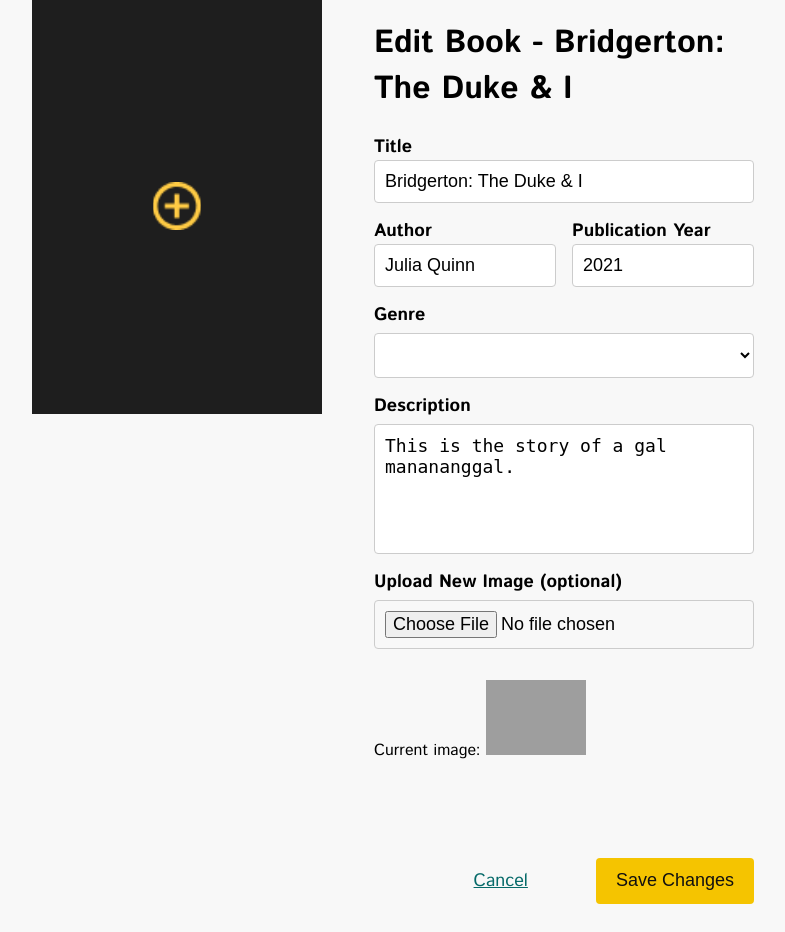
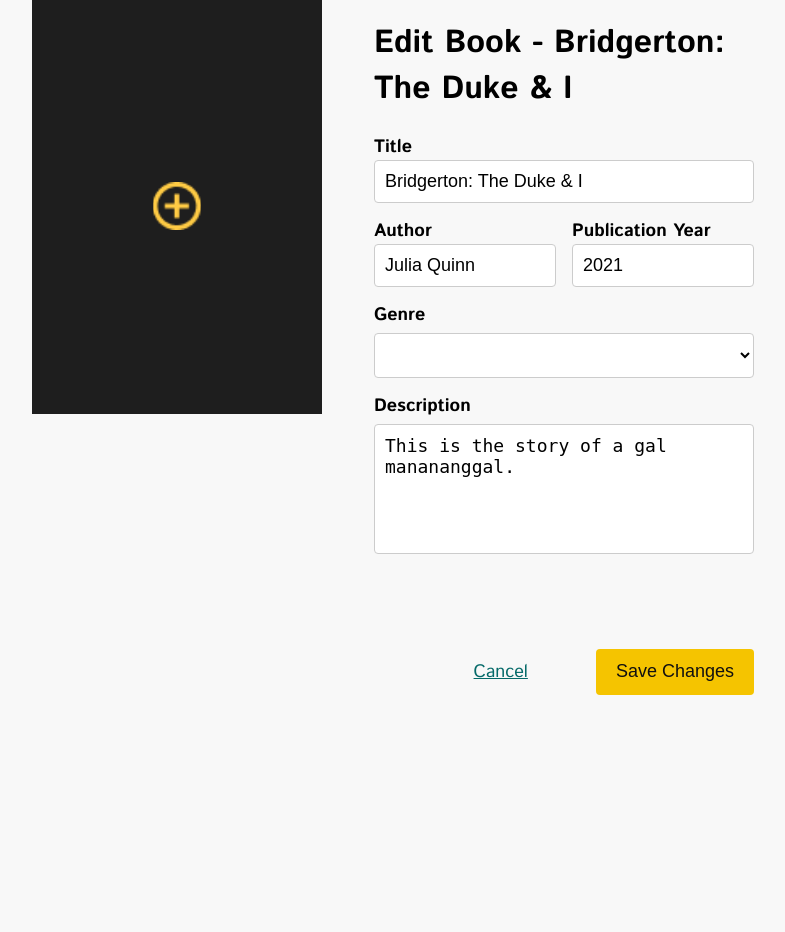
Before and after one commit to danaiaxx/LibroCo, a Flask app: page /book/edit/10 in a window 1280 px wide. Shown: the part 171-1103 px from the top of the page, without its empty margins (237-1022 px from the left). After the commit the page ends 866 px from the top, so only its background shows below. Run offline with Flask 3, Linux system fonts and the light colour scheme; data comes from the database, SQL or seed files in the repository; both versions use the stored data as it was after the commit; grey boxes are pictures that could not be loaded.

Commit message:
removed other img on editbook

```diff
--- a/LibroCoWeb/templates/edit_book.html
+++ b/LibroCoWeb/templates/edit_book.html
@@ -72,12 +72,12 @@
                 <label for="description">Description</label>
                 <textarea id="description" name="description" rows="4">{{ book['description'] }}</textarea>
 
-                <label for="image_upload">Upload New Image (optional)</label>
+                <!-- <label for="image_upload">Upload New Image (optional)</label>
                 <input type="file" id="image_upload" name="image_upload" onchange="readURL(this)">
-                <p>Current image: <img src="{{ url_for('static', filename=book['image']) }}" alt="Current Image" width="100"></p>
+                <p>Current image: <img src="{{ url_for('static', filename=book['image']) }}" alt="Current Image" width="100"></p> -->
 
                 <div class="addbook_button_group">
-                    <a href="{{ url_for('view_book_details', book_id=book['book_id']) }}" class="back_button">Cancel</a>
+                    <a href="{{ url_for('books', book_id=book['book_id']) }}" class="back_button">Cancel</a>
                     <button type="submit" class="save_button">Save Changes</button>
                 </div>
         </form>
```
Also changed, not shown: LibroCoWeb/libroco.db, LibroCoWeb/static/images/pictures/11_chicken_jockey_by_tsaoshin_df72wmc-pre.jpg (added), LibroCoWeb/static/images/pictures/12_1.jpg (added).
